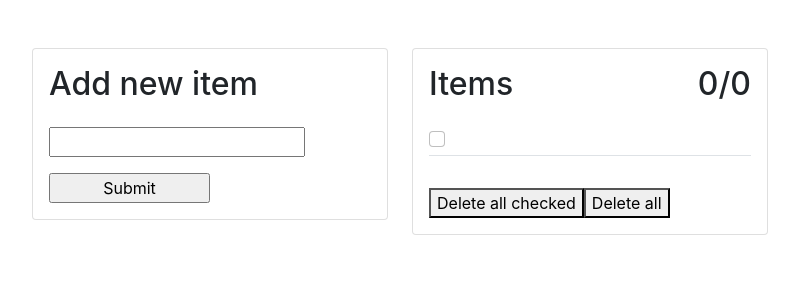
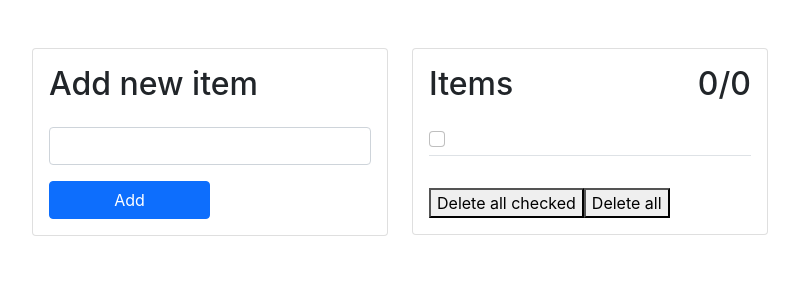
Before and after one commit to SilviuIordache/ReactToDo, a React (Create React App) app: page / in a window 1280 px wide. Shown: the top 300 px of the page, without its empty margins (240-1039 px from the left). Built offline with nearby package versions, Linux system fonts and the light colour scheme.

Commit message:
Make buttons nice

```diff
--- a/src/components/AddItemForm/AddItemForm.js
+++ b/src/components/AddItemForm/AddItemForm.js
@@ -30,12 +30,13 @@ export default class AddItemForm extends React.Component {
           <h2 className='mb-4'>Add new item</h2>
           <div>
             <input type="text"
+              className='form-control'
               onChange={this.onChange}
               value={this.state.inputText}
             />
           </div>
         </label>
-        <input className="mt-3 w-50" type="submit" value="Submit"/>
+        <input className="mt-3 w-50 btn btn-primary" type="submit" value="Add"/>
       </form>
     )
   }
```
